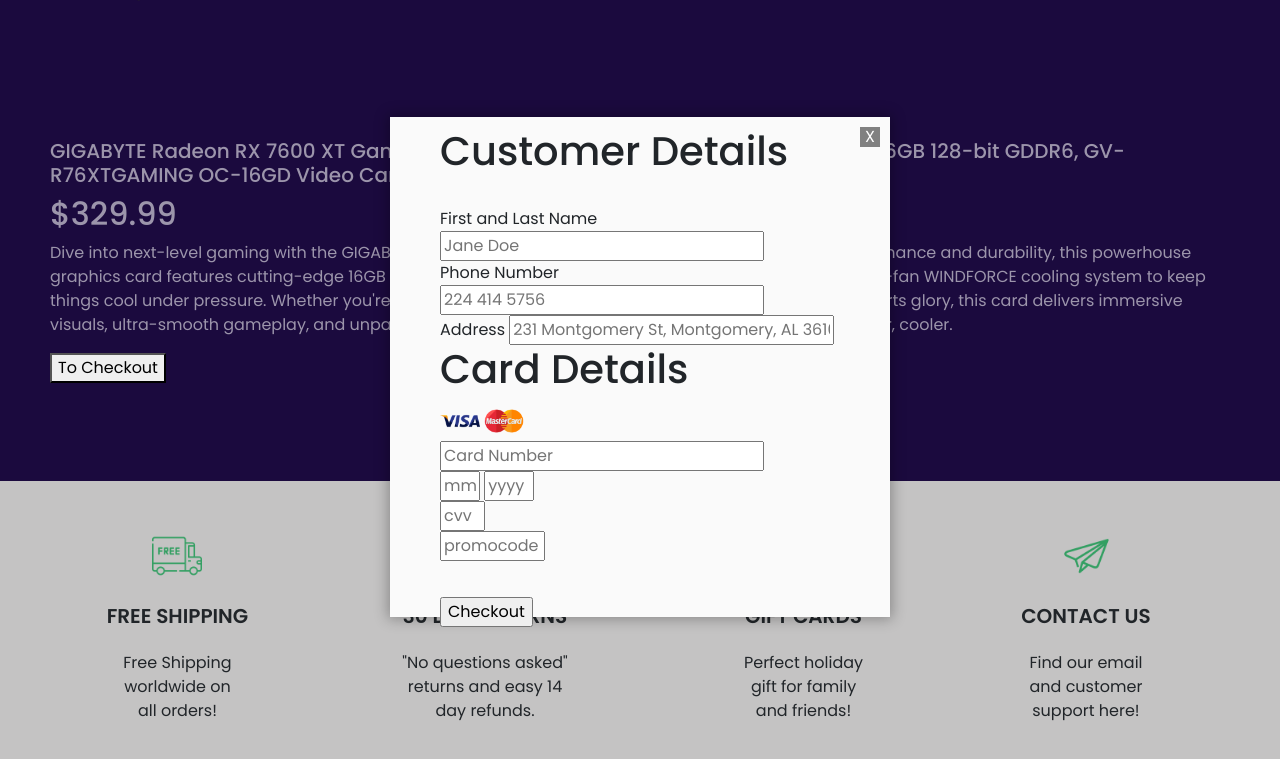
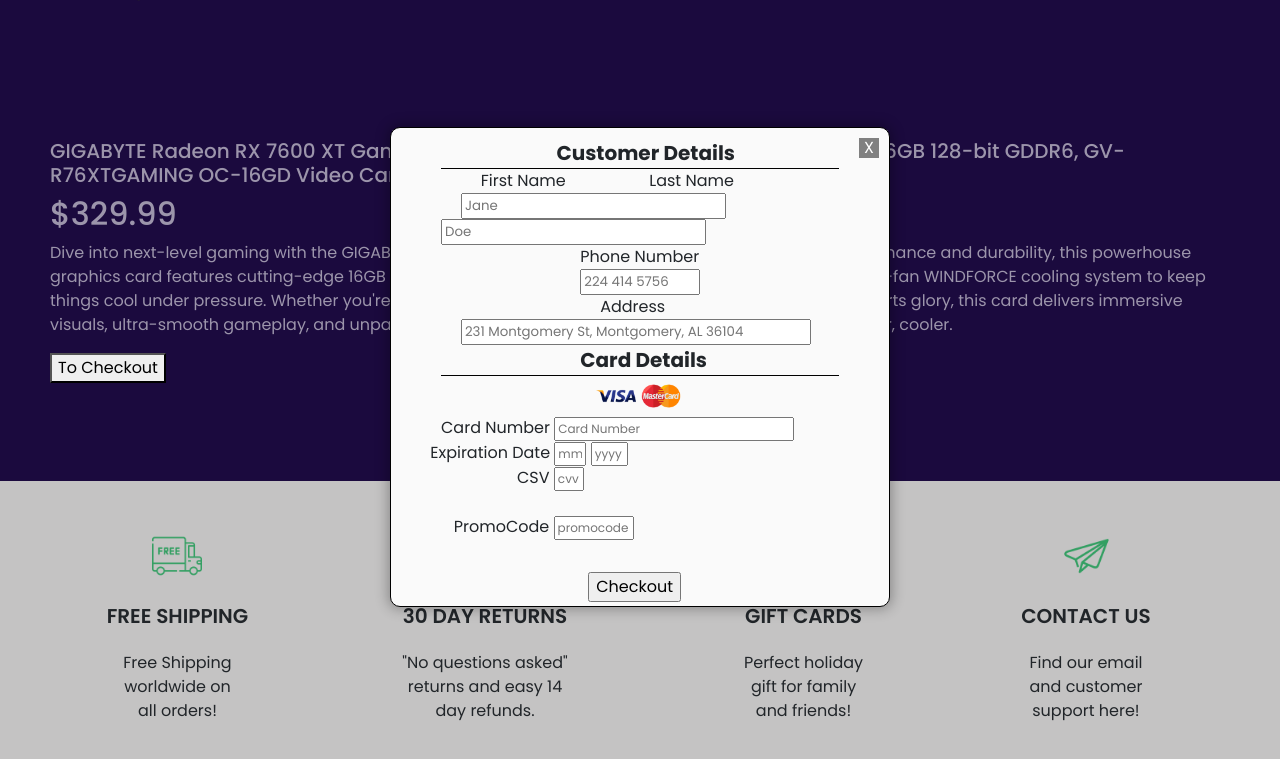
Before and after one commit to popthart/teamColab, a plain HTML site: page index.html in a window 1280 px wide. Both pictures are taken after a click on the button "To Checkout". Shown: the part 1220-1979 px from the top of the page. Drawn offline with nearby package versions, Linux system fonts and the light colour scheme.

Commit message:
Updated the look of the index checkout modal to be similar to the one in giftcards

```diff
--- a/index.html
+++ b/index.html
@@ -184,26 +184,33 @@
 
     <div class="payment">
         <form>
-            <h1 class="payTitle">Customer Details</h1><br>
-            <label>First and Last Name</label>
-            <input type="text" required placeholder="Jane Doe" class="payInput"><br>
-            <label>Phone Number</label>
-            <input type="text" required placeholder="224 414 5756" pattern="^[0-9]*$" minlength="9" required maxlength="10" class="PhoneNumber"><br>
-            <label>Address</label>
-            <input type="text" required placeholder="231 Montgomery St, Montgomery, AL 36104" class="payInput" style="width: 325px">
-            <h1 class="payTitle">Card Details</h1>
+            <div id="Details">Customer Details</div>
+            <div class="payTitle"></div>
+            <label id="fName">First Name</label><label id="lName">Last Name</label>
+            <input type="text" required placeholder="Jane" class="payInput" id="firstName">
+            <input type="text" required placeholder="Doe"  class="payInput" id="lastName">
+            <label id="phoneNumber">Phone Number</label><br>
+            <input type="text" required placeholder="224 414 5756" pattern="^[0-9]*$" minlength="9" required maxlength="10" class="PhoneNumber" id="pNumber" style="width: 120px;"><br>
+            <label id="addr">Address</label><br>
+            <input type="text" required placeholder="231 Montgomery St, Montgomery, AL 36104" class="payInput" id="address" style="width: 350px"><br>
+            <div id="cardDetails">Card Details</div>
+            <div class="payTitle"></div>
             <div class="cardIcons">
-                <img src="./img/visa.png" width="40" alt="" class="cardIcon">
-                <img src="./img/master.png" alt="" width="40" class="cardIcon">
+                <img src="./img/visa.png" width="40" alt="" class="cardIcon" id="Visa">
+                <img src="./img/master.png" alt="" width="40" class="cardIcon" id="MasterCard">
             </div>
-            <input type="password" required pattern="^[0-9]*$" class="payInput" placeholder="Card Number" id="card#" minlength="16" required maxlength="16">
-            <div class="cardInfo">
-                <input type="text" required pattern="^[0-9]*$" placeholder="mm" class="Month" style="width: 40px" minlength="2" required maxlength="2">
-                <input type="text" required pattern="^[0-9]*$" placeholder="yyyy" class="Year" style="width: 50px;" minlength="4" required maxlength="4"><br>
-                <input type="text" required pattern="^[0-9]*$" placeholder="cvv" class="csv" style="width: 45px;" minlength="3" required maxlength="3"><br>
-            </div>
+            <label for="card#" id="cardNumber">Card Number</label>
+                <input type="password" required pattern="^[0-9]*$" class="payInput" id="cNumber" placeholder="Card Number" id="card#" minlength="16" required maxlength="16">
+                <div class="cardInfo">
+                <label id="expirationDate">Expiration Date</label>
+                <input type="text" required pattern="^[0-9]*$" placeholder="mm" class="Month" style="width: 32px" minlength="2" required maxlength="2">
+                <input type="text" required pattern="^[0-9]*$" placeholder="yyyy" class="Year" style="width: 37px;" minlength="4" required maxlength="4"><br>
+                <label id="CSV">CSV</label>
+                <input type="text" required pattern="^[0-9]*$" placeholder="cvv" class="csv" style="width: 30px;" minlength="3" required maxlength="3"><br><br>
+                </div>
             <div class="promoCode">
-                <input type="text" id="pCode" placeholder="promocode" style="width: 105px;">
+                <label id="LPCode">PromoCode</label>
+                <input type="text" id="pCode" placeholder="promocode" style="width: 80px;">
             </div>
             <input type="submit" class="payButton" id="Checkout" value="Checkout" />
             <span class="close">X</span>
--- a/style.css
+++ b/style.css
@@ -131,6 +131,10 @@
     transform: translate(-50%, -50%);
     width: 500px;
     height: 500px;
+    max-width: 60%;
+    max-height: 60%;
+    border: 1px solid black;
+    border-radius: 10px;
     background-color: #fafafa;
     margin: auto;
     padding: 10px 50px;
@@ -154,18 +158,108 @@
     padding: 2px;
 }
 
+.payTitle{
+  font-size: 1.25rem;
+  font-weight: bold;
+  justify-content: space-between;
+  align-items: center;
+  border-bottom: 1px solid black;
+}
+
+
 img {
     max-width: 50%;
     height: auto;
-  }
+}
+
+#Details{
+  font-size: 1.25rem;
+  font-weight: bold;
+  margin-left: 29%;
+}
+
+#cardDetails{
+  font-size: 1.25rem;
+  font-weight: bold;
+  margin-left: 35%;
+}
+
+#fName{
+    margin-left: 10%;
+}
+
+#firstName{
+  margin-left: 5%;
+  font-size: 10pt;
+}
+
+#lastName{
+  font-size: 10pt;
+}
+
+#lName{
+    margin-left: 21%;
+}
+
+#phoneNumber{
+  margin-left: 35%;
+}
+
+#pNumber{
+  margin-left: 35%;
+  font-size: 10pt;
+}
+
+#addr{
+  margin-left: 40%;
+}
+
+#address{
+  margin-left: 5%;
+  font-size: 10pt;
+}
+
+#Visa{
+  margin-left: 39%;
+}
 
 #Checkout{
-  margin-top: 9%;
+  margin-left: 37%;
+  margin-top: 8%;
+}
+
+#cNumber{
+  font-size: 12px;
+}
+
+#expirationDate{
+  margin-left: -2.7%;
+}
+
+.Month{
+  font-size: 12px;
+}
+
+.Year{
+  font-size: 12px;
+}
+
+.csv{
+  font-size: 12px;
+}
+
+#CSV{
+  margin-left: 19.1%;
 }
 
 #LPCode{
-  margin-left: -183px;
+  margin-left: 3.2%;
 }
+
+#pCode{
+  font-size: 12px;
+}
+
 
 /* Slider magic */
 .slider {
```
